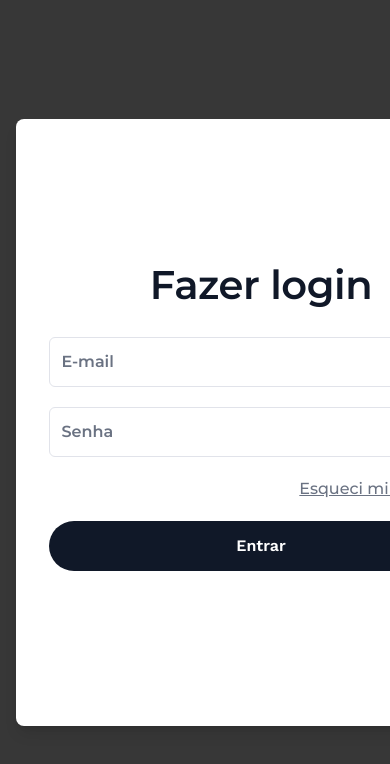
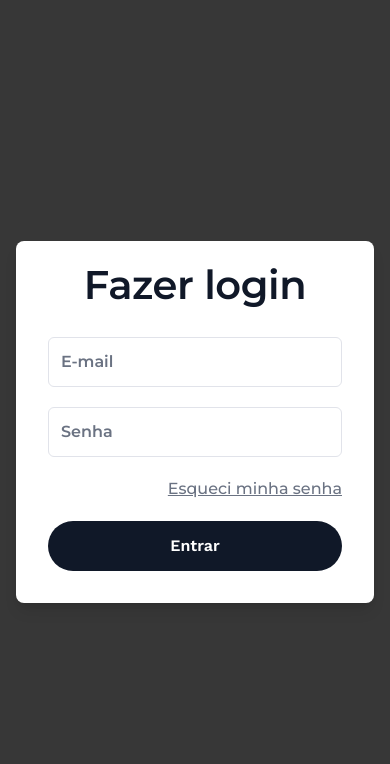
Before and after one commit to gabrielmaialva33/yol-project, a React (Vite) app: page / in a window 390 px wide. Shown: the top 764 px of the page. Built offline with nearby package versions, Linux system fonts and the light colour scheme.

Commit message:
chore(login): update styles for Login and LoginForm components
Adjusted max-width in `Login` wrapper and updated `LoginForm` styles for improved responsiveness and layout consistency. No functional changes.

```diff
--- a/src/pages/Login/components/LoginForm.tsx
+++ b/src/pages/Login/components/LoginForm.tsx
@@ -4,7 +4,7 @@ export function LoginForm() {
 	const emailId = useId()
 	const passwordId = useId()
 	return (
-		<div className='flex h-[607px] w-[490px] flex-col items-center justify-center gap-10 rounded-lg bg-white px-[32.5px] font-sans shadow-lg'>
+		<div className='flex w-full flex-col items-center justify-center gap-10 rounded-lg bg-white p-8 font-sans shadow-lg md:h-[607px] md:px-[32.5px] md:py-16'>
 			<div className='flex flex-col items-center gap-[15px] self-stretch'>
 				<h2 className='self-stretch text-center text-[40px] font-semibold leading-[0.6em] tracking-[-0.01em] text-gray-900'>
 					Fazer login
--- a/src/pages/Login/index.tsx
+++ b/src/pages/Login/index.tsx
@@ -13,7 +13,7 @@ export function LoginPage() {
 						src='/logo-yol.svg'
 					/>
 				</div>
-				<div className='z-10 w-full max-w-md'>
+				<div className='z-10 w-full max-w-[490px]'>
 					<LoginForm />
 				</div>
 			</div>
```
